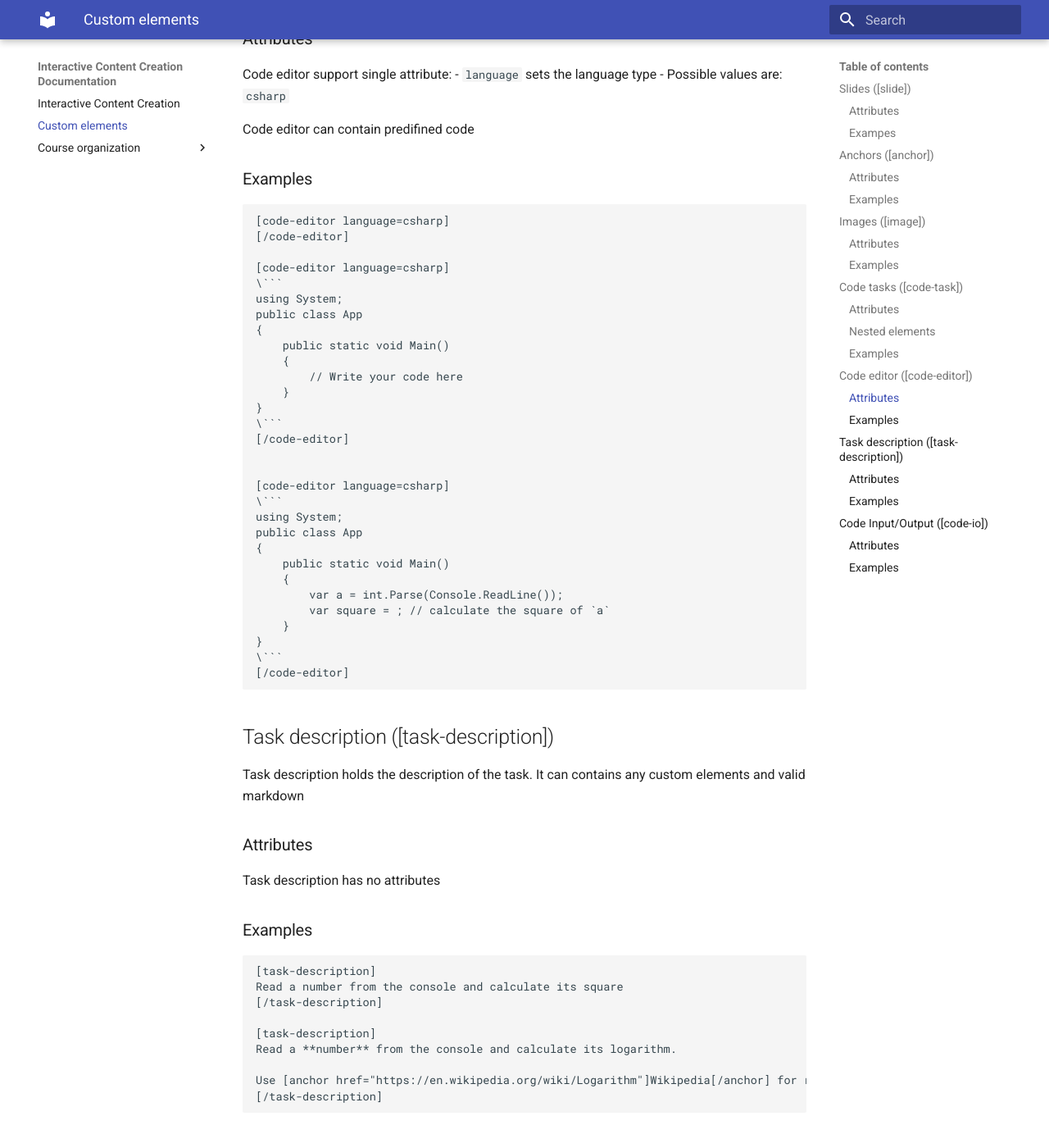
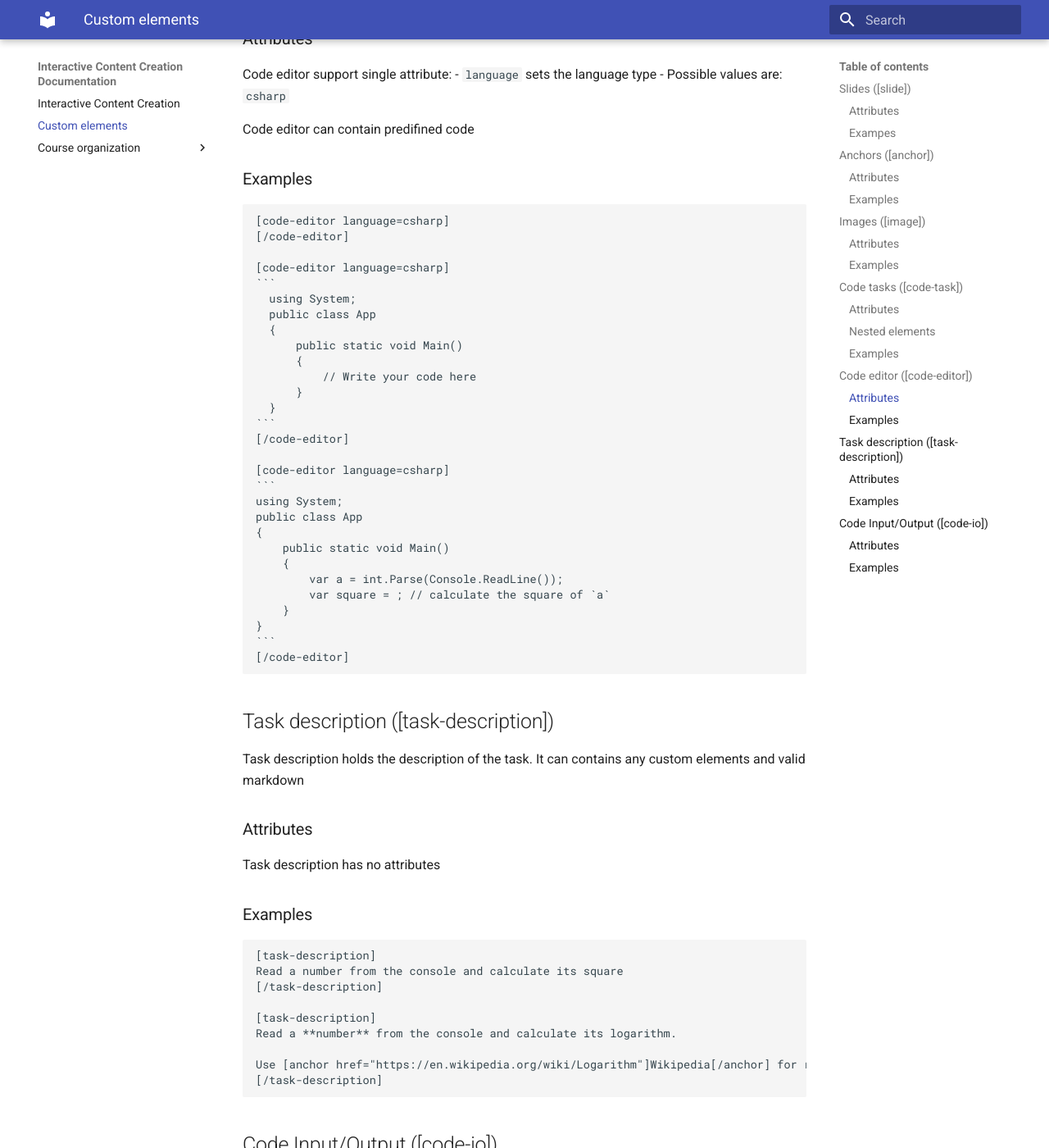
Before and after one commit to SoftUni-Internal/interactive-docs, an MkDocs documentation site: the page built from docs/custom-elements.md, in a window 1280 px wide and 1400 px high, scrolled down 3009 px. Shown: the whole window at 82% size. Built offline with MkDocs 1.6.1 and Material for MkDocs 9.7.7, drawn with Linux system fonts in a browser that asks for light colours.

Commit message:
Fixed code-editor samples

`````diff
--- a/docs/custom-elements.md
+++ b/docs/custom-elements.md
@@ -132,26 +132,25 @@ Code editor can contain predifined code
 
 ### Examples
 
-```
+````
 [code-editor language=csharp]
 [/code-editor]
 
 [code-editor language=csharp]
-\```
-using System;
-public class App
-{
-    public static void Main()
-    {
-        // Write your code here
-    }
-}
-\```
+```
+  using System;
+  public class App
+  {
+      public static void Main()
+      {
+          // Write your code here
+      }
+  }
+```
 [/code-editor]
 
-
 [code-editor language=csharp]
-\```
+```
 using System;
 public class App
 {
@@ -161,9 +160,9 @@ public class App
         var square = ; // calculate the square of `a`
     }
 }
-\```
+```
 [/code-editor]
-```
+````
 
 ## Task description ([task-description])
 
`````
